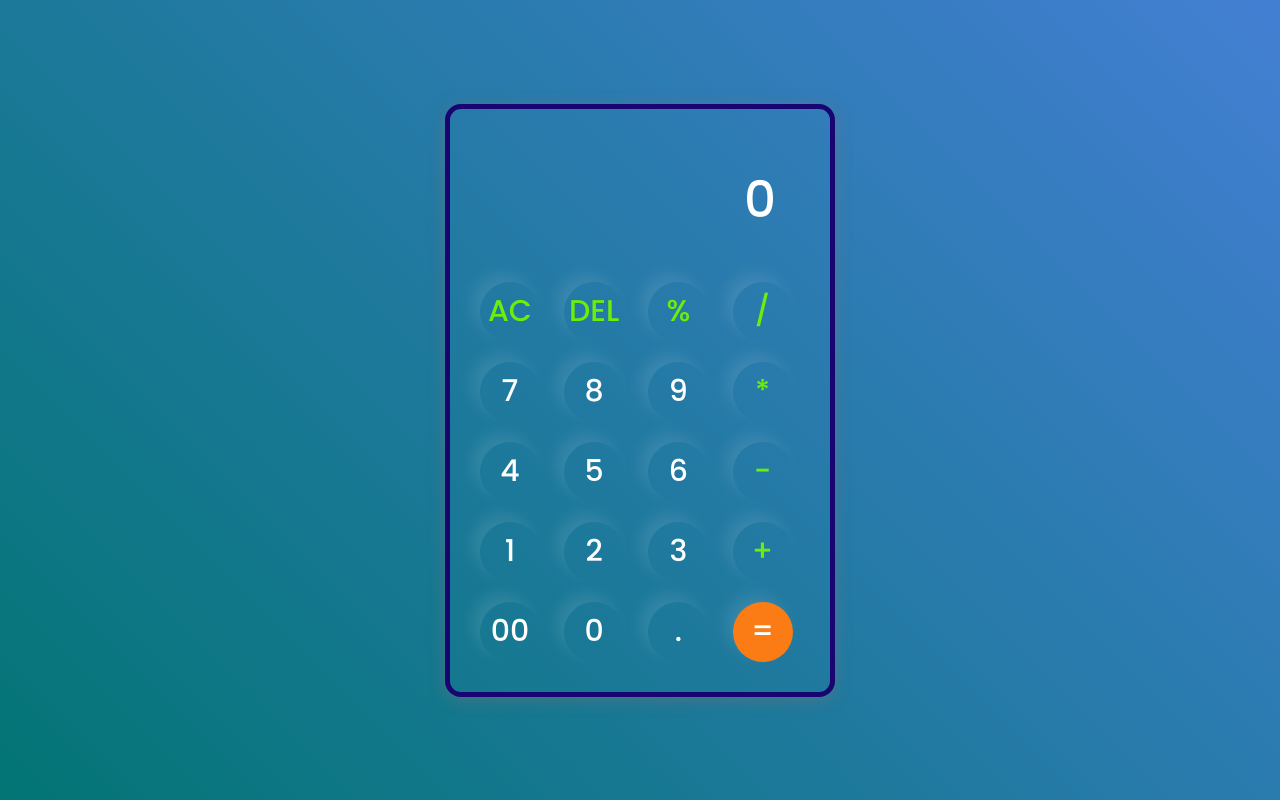
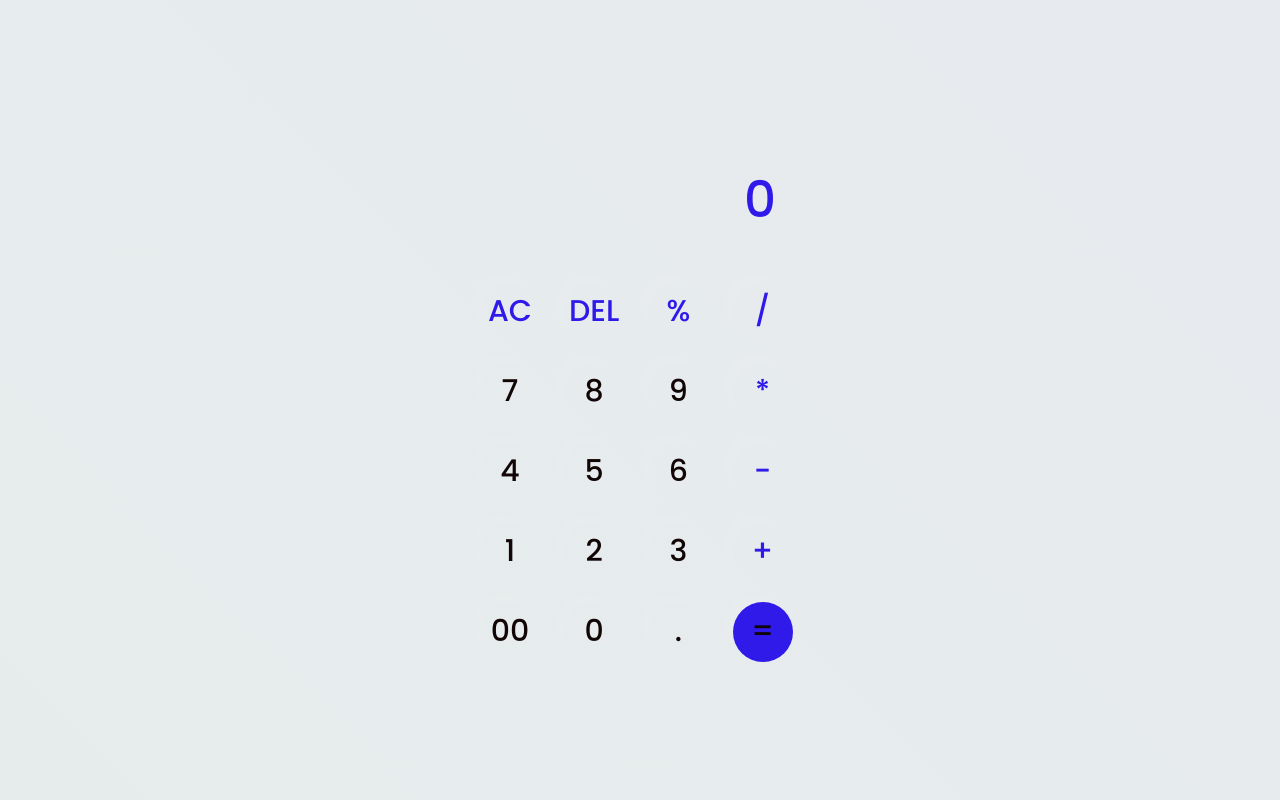
Before and after one commit to makashish/calculator, a plain HTML site: page index.html in a window 1280 px wide. Drawn offline with Linux system fonts and the light colour scheme.

Commit message:
Fisrt Commit

```diff
--- a/www/style.css
+++ b/style.css
@@ -15,16 +15,15 @@ body{
     display: flex;
     justify-content: center;
     align-items: center;
-    background: linear-gradient(45deg, #037575, #437fd3);
+    background: linear-gradient(45deg, #e6ecec, #e7eaee);
 }
 
 .calculator{
-    border: 5px solid #190572;
-    padding: 20px;
-    border-radius: 16px;
+
+
     background: transparent;
 
-    box-shadow: 0px 3px 15px rgba(113, 115, 119, 0.5);
+
 
 }
 
@@ -38,11 +37,11 @@ input{
     font-size: 50px;
     text-align: right;
     cursor: pointer;
-    color: #ffffff;
+    color: #2f1ae9;
 }
 
 input::placeholder{
-    color: #ffffff;
+    color: #2f1ae9;
 }
 
 button{
@@ -52,16 +51,16 @@ button{
     margin: 10px;
     border-radius: 50%;
     background: transparent;
-    color: #ffffff;
+    color: #110505;
     font-size: 30px;
     box-shadow: -8px -8px 15px rgba(255, 255, 255, 0.1);
     cursor: pointer;
 }
 
 .equalBtn{
-    background-color: #fb7c14;
+    background-color: #2f1ae9;
 }
 
 .operator{
-    color: #6dee0a;
+    color: #2f1ae9;
 }
```
Also changed, not shown: index.html (renamed from www/index.html), script.js (renamed from www/script.js).
